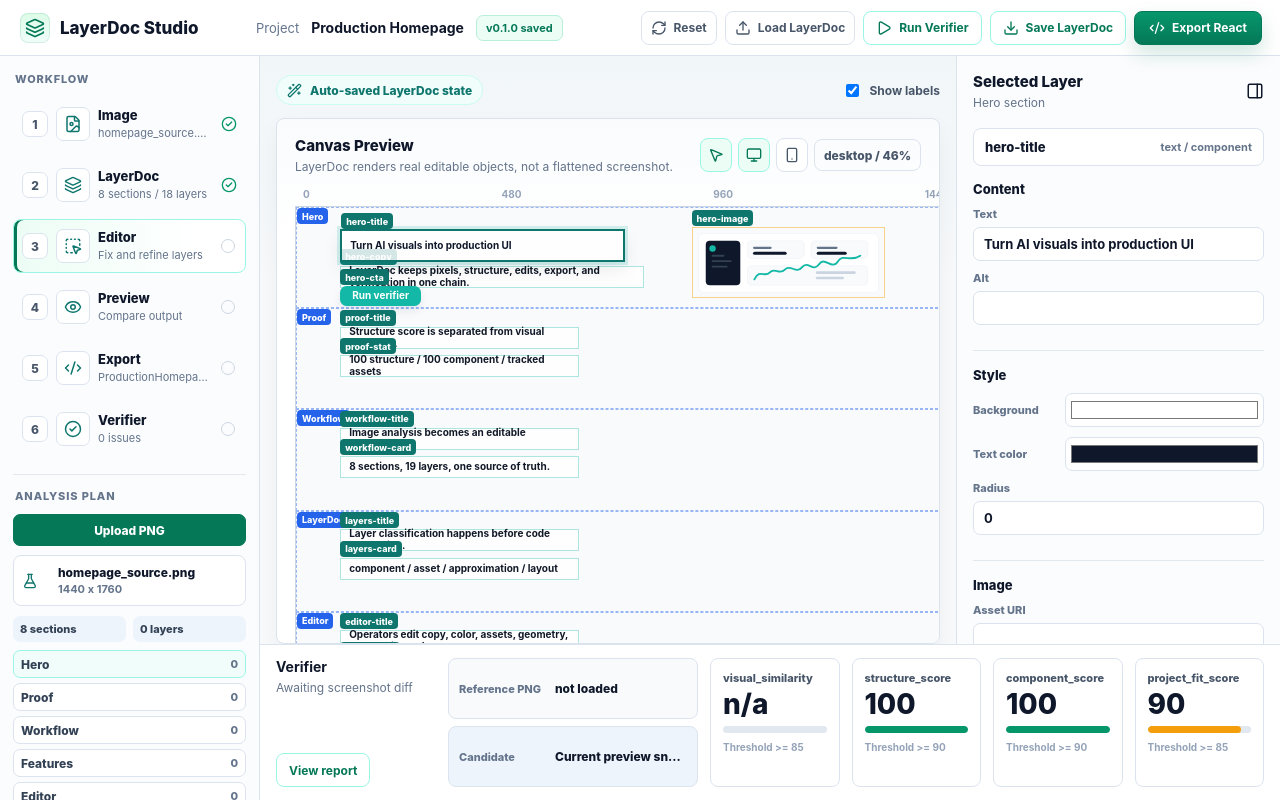
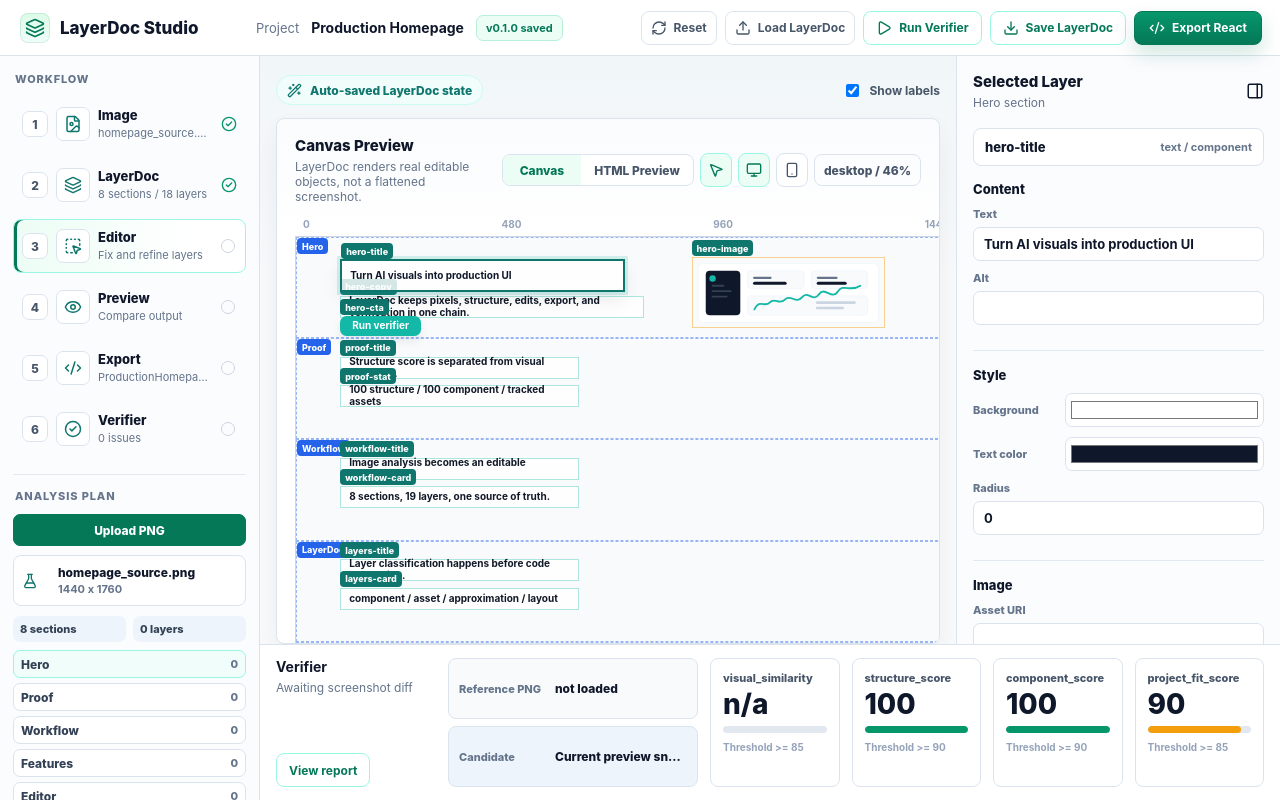
Before and after one commit to Hoshino-wind/ui-codegen-agent, a React (Vite) app: page / in a window 1280 px wide. Built offline with nearby package versions, Linux system fonts and the light colour scheme.

Commit message:
Add generated HTML preview surface

```diff
--- a/src/app/App.tsx
+++ b/src/app/App.tsx
@@ -73,6 +73,8 @@ const workflowIcons = {
   Export: Code2,
   Verifier: CheckCircle2
 };
+
+type PreviewSurface = "canvas" | "html";
 
 function formatScore(value: number | null): string {
   return value === null ? "n/a" : String(value);
@@ -213,15 +215,19 @@ function CanvasLayer({
 
 function CanvasPreview({
   previewMode,
+  previewSurface,
   workspace,
   showLabels,
   onPreviewModeChange,
+  onPreviewSurfaceChange,
   onSelectLayer
 }: {
   previewMode: PreviewMode;
+  previewSurface: PreviewSurface;
   workspace: EditorWorkspace;
   showLabels: boolean;
   onPreviewModeChange: (mode: PreviewMode) => void;
+  onPreviewSurfaceChange: (surface: PreviewSurface) => void;
   onSelectLayer: (layerId: string) => void;
 }) {
   const assetById = useMemo(() => new Map(workspace.doc.assets.map((asset) => [asset.id, asset])), [workspace.doc.assets]);
@@ -237,11 +243,38 @@ function CanvasPreview({
     <section className="canvas-panel">
       <div className="panel-heading">
         <div>
-          <h2>Canvas Preview</h2>
-          <p>LayerDoc renders real editable objects, not a flattened screenshot.</p>
+          <h2>{previewSurface === "html" ? "HTML Preview" : "Canvas Preview"}</h2>
+          <p>
+            {previewSurface === "html"
+              ? "Generated HTML renders the same LayerDoc source used by export and verifier."
+              : "LayerDoc renders real editable objects, not a flattened screenshot."}
+          </p>
         </div>
         <div className="canvas-toolbar" aria-label="Canvas toolbar">
-          <button className="tool active" type="button" aria-label="Select">
+          <div className="preview-surface-tabs" aria-label="Preview surface">
+            <button
+              className={previewSurface === "canvas" ? "active" : ""}
+              type="button"
+              aria-pressed={previewSurface === "canvas"}
+              onClick={() => onPreviewSurfaceChange("canvas")}
+            >
+              Canvas
+            </button>
+            <button
+              className={previewSurface === "html" ? "active" : ""}
+              type="button"
+              aria-pressed={previewSurface === "html"}
+              onClick={() => onPreviewSurfaceChange("html")}
+            >
+              HTML Preview
+            </button>
+          </div>
+          <button
+            className={`tool ${previewSurface === "canvas" ? "active" : ""}`}
+            type="button"
+            aria-label="Select"
+            onClick={() => onPreviewSurfaceChange("canvas")}
+          >
             <MousePointer2 size={16} />
           </button>
           <button
@@ -272,13 +305,27 @@ function CanvasPreview({
         ))}
       </div>
       <div
-        className={`layerdoc-canvas ${previewMode}`}
+        className={`layerdoc-canvas ${previewMode} ${previewSurface === "html" ? "html-preview-surface" : ""}`}
         style={{
           width: viewport.display.width,
           height: viewport.display.height,
           background: workspace.doc.canvas.background ?? "#ffffff"
         }}
       >
+        {previewSurface === "html" ? (
+          <iframe
+            className="html-preview-frame"
+            title="Generated HTML Preview"
+            sandbox=""
+            srcDoc={workspace.previewHtml}
+            style={{
+              width: workspace.doc.canvas.width,
+              height: workspace.doc.canvas.height,
+              transform: `scale(${viewport.scale})`
+            }}
+          />
+        ) : (
+          <>
             {workspace.doc.sections
               .filter((section) => section.visible !== false)
               .map((section) => (
@@ -306,6 +353,8 @@ function CanvasPreview({
                 onSelect={() => onSelectLayer(layer.id)}
               />
             ))}
+          </>
+        )}
         {problemAreas.map((area) => (
           <div
             aria-label={`Verifier problem area ${area.label}`}
@@ -825,6 +874,7 @@ export function App() {
   const [workspace, setWorkspace] = useState(() => createEditorWorkspace(createSampleHomepageLayerDoc()));
   const [intake, setIntake] = useState(() => createIntakeWorkspace({ uri: "homepage_source.png", width: 1440, height: 1760 }));
   const [previewMode, setPreviewMode] = useState<PreviewMode>("desktop");
+  const [previewSurface, setPreviewSurface] = useState<PreviewSurface>("canvas");
   const [showLabels, setShowLabels] = useState(true);
   const [lastAction, setLastAction] = useState("Auto-saved LayerDoc state");
   const [uploadError, setUploadError] = useState<string | null>(null);
@@ -1031,11 +1081,16 @@ export function App() {
         </div>
         <CanvasPreview
           previewMode={previewMode}
+          previewSurface={previewSurface}
           workspace={workspace}
           showLabels={showLabels}
           onPreviewModeChange={(mode) => {
             setPreviewMode(mode);
             setLastAction(`${mode === "mobile" ? "Mobile" : "Desktop"} preview selected`);
+          }}
+          onPreviewSurfaceChange={(surface) => {
+            setPreviewSurface(surface);
+            setLastAction(`${surface === "html" ? "HTML preview" : "Canvas preview"} selected`);
           }}
           onSelectLayer={(layerId) => updateWorkspace(selectWorkspaceLayer(workspace, layerId), `Selected ${layerId}`)}
         />
--- a/src/app/styles.css
+++ b/src/app/styles.css
@@ -792,6 +792,33 @@ button {
   flex: 0 0 auto;
 }
 
+.preview-surface-tabs {
+  display: inline-grid;
+  grid-template-columns: 78px 112px;
+  height: 32px;
+  overflow: hidden;
+  border: 1px solid var(--line);
+  border-radius: 8px;
+  background: #ffffff;
+}
+
+.preview-surface-tabs button {
+  min-width: 0;
+  height: 30px;
+  padding: 0 9px;
+  border: 0;
+  border-radius: 0;
+  color: #475569;
+  background: transparent;
+  font-size: 12px;
+  font-weight: 780;
+}
+
+.preview-surface-tabs button.active {
+  color: var(--accent);
+  background: var(--accent-soft);
+}
+
 .tool {
   width: 32px;
   flex: 0 0 32px;
@@ -844,6 +871,23 @@ button {
   border-color: #0f766e;
   border-radius: 18px;
   box-shadow: 0 12px 24px rgba(15, 118, 110, 0.12);
+}
+
+.html-preview-surface {
+  background:
+    linear-gradient(45deg, rgba(148, 163, 184, 0.14) 25%, transparent 25%),
+    linear-gradient(-45deg, rgba(148, 163, 184, 0.14) 25%, transparent 25%),
+    #ffffff;
+  background-size: 16px 16px;
+}
+
+.html-preview-frame {
+  position: absolute;
+  left: 0;
+  top: 0;
+  border: 0;
+  transform-origin: top left;
+  background: #ffffff;
 }
 
 .canvas-section {
```
Also changed, not shown: 1 other file (tests, documents, lock files or other folders). Lines whose indentation alone changed are shown as unchanged.
